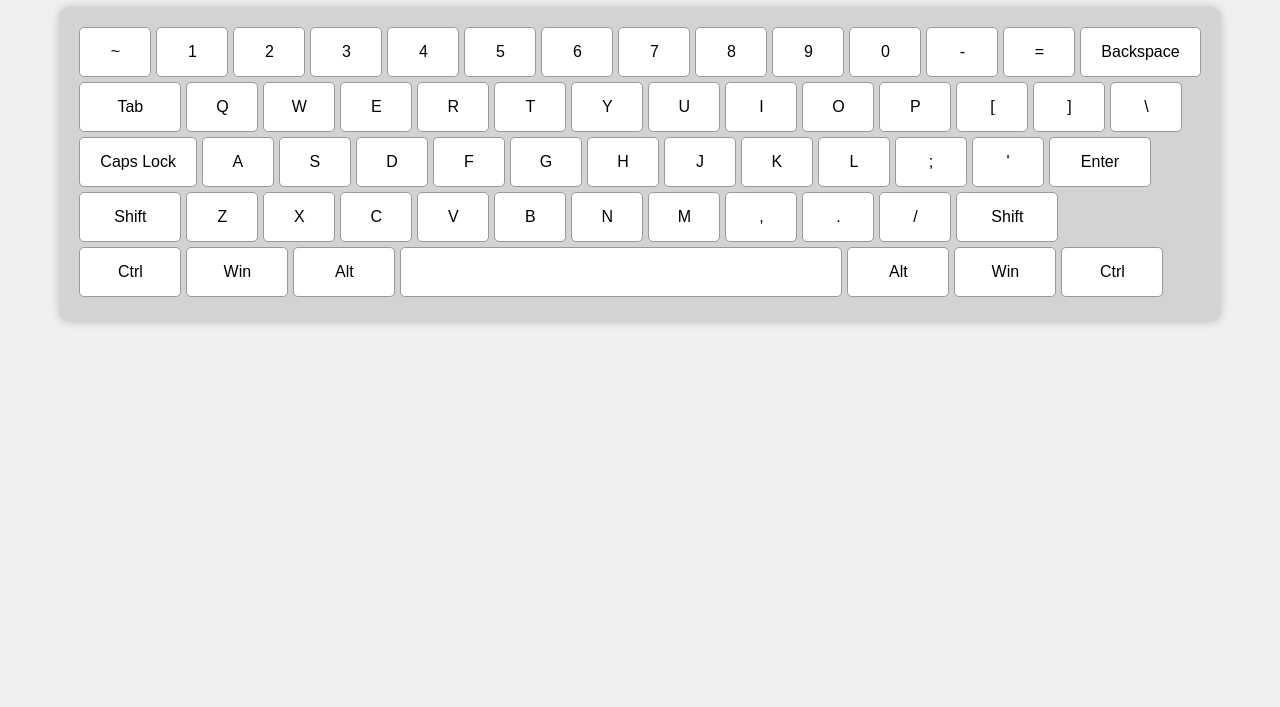
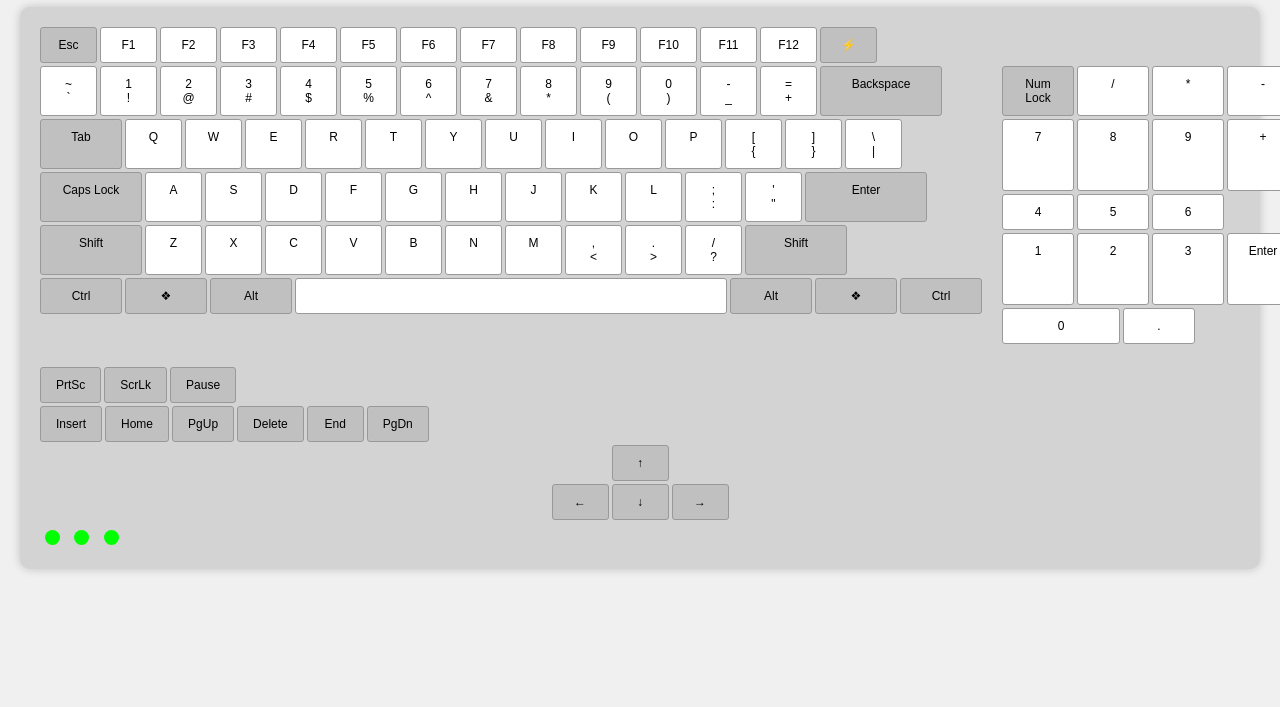
Before and after one commit to bUmmy1337/bUmmy1337.github.io, a plain HTML site: page keyboard/index.html in a window 1280 px wide. Shown: the part 93-800 px from the top of the page. Drawn offline with Linux system fonts and the light colour scheme.

Commit message:
Update index.html

```diff
--- a/keyboard/index.html
+++ b/keyboard/index.html
@@ -3,7 +3,7 @@
 <head>
     <meta charset="UTF-8">
     <meta name="viewport" content="width=device-width, initial-scale=1.0">
-    <title>Virtual Keyboard</title>
+    <title>Full Virtual Keyboard</title>
     <style>
         body {
             font-family: Arial, sans-serif;
@@ -20,24 +20,32 @@
             padding: 20px;
             border-radius: 10px;
             box-shadow: 0 0 10px rgba(0,0,0,0.2);
+            max-width: 1200px;
+        }
+
+        .section {
+            display: flex;
+            gap: 20px;
+            margin-bottom: 20px;
         }
 
         .row {
             display: flex;
-            gap: 5px;
-            margin-bottom: 5px;
+            gap: 3px;
+            margin-bottom: 3px;
         }
 
         .key {
             background-color: white;
             border: 1px solid #999;
-            border-radius: 5px;
-            padding: 15px 20px;
-            min-width: 30px;
+            border-radius: 3px;
+            padding: 10px 15px;
+            min-width: 25px;
             text-align: center;
             transition: all 0.1s;
             cursor: pointer;
             user-select: none;
+            font-size: 12px;
         }
 
         .key.active {
@@ -45,40 +53,67 @@
             transform: scale(0.95);
         }
 
-        .space {
-            width: 400px;
+        .special { background-color: #c0c0c0; }
+        .space { width: 400px; }
+        .medium { min-width: 50px; }
+        .large { min-width: 70px; }
+        .huge { min-width: 90px; }
+        .numpad .key { min-width: 40px; }
+        .indicators { margin-top: 10px; }
+        .indicator {
+            display: inline-block;
+            width: 15px;
+            height: 15px;
+            border-radius: 50%;
+            background-color: #666;
+            margin: 0 5px;
         }
-
-        .special {
-            min-width: 60px;
-        }
-
-        .capslock.active {
-            background-color: #90EE90;
-        }
+        .indicator.active { background-color: #00ff00; }
     </style>
 </head>
 <body>
-    <h1>Keyboard</h1>
+    <h1>Клавиатура</h1>
     <div class="keyboard">
+        <!-- Function Keys -->
         <div class="row">
-            <div class="key" data-code="Backquote">~</div>
-            <div class="key" data-code="Digit1">1</div>
-            <div class="key" data-code="Digit2">2</div>
-            <div class="key" data-code="Digit3">3</div>
-            <div class="key" data-code="Digit4">4</div>
-            <div class="key" data-code="Digit5">5</div>
-            <div class="key" data-code="Digit6">6</div>
-            <div class="key" data-code="Digit7">7</div>
-            <div class="key" data-code="Digit8">8</div>
-            <div class="key" data-code="Digit9">9</div>
-            <div class="key" data-code="Digit0">0</div>
-            <div class="key" data-code="Minus">-</div>
-            <div class="key" data-code="Equal">=</div>
-            <div class="key special" data-code="Backspace">Backspace</div>
+            <div class="key special" data-code="Escape">Esc</div>
+            <div class="key" data-code="F1">F1</div>
+            <div class="key" data-code="F2">F2</div>
+            <div class="key" data-code="F3">F3</div>
+            <div class="key" data-code="F4">F4</div>
+            <div class="key" data-code="F5">F5</div>
+            <div class="key" data-code="F6">F6</div>
+            <div class="key" data-code="F7">F7</div>
+            <div class="key" data-code="F8">F8</div>
+            <div class="key" data-code="F9">F9</div>
+            <div class="key" data-code="F10">F10</div>
+            <div class="key" data-code="F11">F11</div>
+            <div class="key" data-code="F12">F12</div>
+            <div class="key special" data-code="Power">⚡</div>
         </div>
+
+        <div class="section">
+            <div class="main-keyboard">
+                <!-- Main Keyboard -->
                 <div class="row">
-            <div class="key special" data-code="Tab">Tab</div>
+                    <div class="key" data-code="Backquote">~<br>`</div>
+                    <div class="key" data-code="Digit1">1<br>!</div>
+                    <div class="key" data-code="Digit2">2<br>@</div>
+                    <div class="key" data-code="Digit3">3<br>#</div>
+                    <div class="key" data-code="Digit4">4<br>$</div>
+                    <div class="key" data-code="Digit5">5<br>%</div>
+                    <div class="key" data-code="Digit6">6<br>^</div>
+                    <div class="key" data-code="Digit7">7<br>&</div>
+                    <div class="key" data-code="Digit8">8<br>*</div>
+                    <div class="key" data-code="Digit9">9<br>(</div>
+                    <div class="key" data-code="Digit0">0<br>)</div>
+                    <div class="key" data-code="Minus">-<br>_</div>
+                    <div class="key" data-code="Equal">=<br>+</div>
+                    <div class="key special huge" data-code="Backspace">Backspace</div>
+                </div>
+
+                <div class="row">
+                    <div class="key special medium" data-code="Tab">Tab</div>
                     <div class="key" data-code="KeyQ">Q</div>
                     <div class="key" data-code="KeyW">W</div>
                     <div class="key" data-code="KeyE">E</div>
@@ -89,12 +124,13 @@
                     <div class="key" data-code="KeyI">I</div>
                     <div class="key" data-code="KeyO">O</div>
                     <div class="key" data-code="KeyP">P</div>
-            <div class="key" data-code="BracketLeft">[</div>
-            <div class="key" data-code="BracketRight">]</div>
-            <div class="key" data-code="Backslash">\</div>
+                    <div class="key" data-code="BracketLeft">[<br>{</div>
+                    <div class="key" data-code="BracketRight">]<br>}</div>
+                    <div class="key" data-code="Backslash">\<br>|</div>
                 </div>
+
                 <div class="row">
-            <div class="key special caps" data-code="CapsLock">Caps Lock</div>
+                    <div class="key special large" data-code="CapsLock">Caps Lock</div>
                     <div class="key" data-code="KeyA">A</div>
                     <div class="key" data-code="KeyS">S</div>
                     <div class="key" data-code="KeyD">D</div>
@@ -104,12 +140,13 @@
                     <div class="key" data-code="KeyJ">J</div>
                     <div class="key" data-code="KeyK">K</div>
                     <div class="key" data-code="KeyL">L</div>
-            <div class="key" data-code="Semicolon">;</div>
-            <div class="key" data-code="Quote">'</div>
-            <div class="key special" data-code="Enter">Enter</div>
+                    <div class="key" data-code="Semicolon">;<br>:</div>
+                    <div class="key" data-code="Quote">'<br>"</div>
+                    <div class="key special huge" data-code="Enter">Enter</div>
                 </div>
+
                 <div class="row">
-            <div class="key special" data-code="ShiftLeft">Shift</div>
+                    <div class="key special large" data-code="ShiftLeft">Shift</div>
                     <div class="key" data-code="KeyZ">Z</div>
                     <div class="key" data-code="KeyX">X</div>
                     <div class="key" data-code="KeyC">C</div>
@@ -117,57 +154,129 @@
                     <div class="key" data-code="KeyB">B</div>
                     <div class="key" data-code="KeyN">N</div>
                     <div class="key" data-code="KeyM">M</div>
-            <div class="key" data-code="Comma">,</div>
-            <div class="key" data-code="Period">.</div>
-            <div class="key" data-code="Slash">/</div>
-            <div class="key special" data-code="ShiftRight">Shift</div>
+                    <div class="key" data-code="Comma">,<br><</div>
+                    <div class="key" data-code="Period">.<br>></div>
+                    <div class="key" data-code="Slash">/<br>?</div>
+                    <div class="key special large" data-code="ShiftRight">Shift</div>
+                </div>
+
+                <div class="row">
+                    <div class="key special medium" data-code="ControlLeft">Ctrl</div>
+                    <div class="key special medium" data-code="MetaLeft">❖</div>
+                    <div class="key special medium" data-code="AltLeft">Alt</div>
+                    <div class="key space" data-code="Space"> </div>
+                    <div class="key special medium" data-code="AltRight">Alt</div>
+                    <div class="key special medium" data-code="MetaRight">❖</div>
+                    <div class="key special medium" data-code="ControlRight">Ctrl</div>
+                </div>
+            </div>
+
+            <!-- Numpad -->
+            <div class="numpad">
+                <div class="row">
+                    <div class="key special" data-code="NumLock">Num<br>Lock</div>
+                    <div class="key" data-code="NumpadDivide">/</div>
+                    <div class="key" data-code="NumpadMultiply">*</div>
+                    <div class="key" data-code="NumpadSubtract">-</div>
                 </div>
                 <div class="row">
-            <div class="key special" data-code="ControlLeft">Ctrl</div>
-            <div class="key special" data-code="MetaLeft">Win</div>
-            <div class="key special" data-code="AltLeft">Alt</div>
-            <div class="key space" data-code="Space"> </div>
-            <div class="key special" data-code="AltRight">Alt</div>
-            <div class="key special" data-code="MetaRight">Win</div>
-            <div class="key special" data-code="ControlRight">Ctrl</div>
+                    <div class="key" data-code="Numpad7">7</div>
+                    <div class="key" data-code="Numpad8">8</div>
+                    <div class="key" data-code="Numpad9">9</div>
+                    <div class="key" data-code="NumpadAdd" style="height: 50px;">+</div>
+                </div>
+                <div class="row">
+                    <div class="key" data-code="Numpad4">4</div>
+                    <div class="key" data-code="Numpad5">5</div>
+                    <div class="key" data-code="Numpad6">6</div>
+                </div>
+                <div class="row">
+                    <div class="key" data-code="Numpad1">1</div>
+                    <div class="key" data-code="Numpad2">2</div>
+                    <div class="key" data-code="Numpad3">3</div>
+                    <div class="key" data-code="NumpadEnter" style="height: 50px;">Enter</div>
+                </div>
+                <div class="row">
+                    <div class="key" data-code="Numpad0" style="width: 86px;">0</div>
+                    <div class="key" data-code="NumpadDecimal">.</div>
+                </div>
+            </div>
+        </div>
+
+        <!-- Control Keys -->
+        <div class="row">
+            <div class="key special" data-code="PrintScreen">PrtSc</div>
+            <div class="key special" data-code="ScrollLock">ScrLk</div>
+            <div class="key special" data-code="Pause">Pause</div>
+        </div>
+
+        <!-- Navigation Keys -->
+        <div class="row">
+            <div class="key special" data-code="Insert">Insert</div>
+            <div class="key special" data-code="Home">Home</div>
+            <div class="key special" data-code="PageUp">PgUp</div>
+            <div class="key special" data-code="Delete">Delete</div>
+            <div class="key special" data-code="End">End</div>
+            <div class="key special" data-code="PageDown">PgDn</div>
+        </div>
+
+        <!-- Arrow Keys -->
+        <div class="row" style="justify-content: center;">
+            <div class="key special" data-code="ArrowUp">↑</div>
+        </div>
+        <div class="row" style="justify-content: center;">
+            <div class="key special" data-code="ArrowLeft">←</div>
+            <div class="key special" data-code="ArrowDown">↓</div>
+            <div class="key special" data-code="ArrowRight">→</div>
+        </div>
+
+        <!-- Indicators -->
+        <div class="indicators">
+            <span class="indicator" id="capsIndicator"></span>
+            <span class="indicator" id="numIndicator"></span>
+            <span class="indicator" id="scrollIndicator"></span>
         </div>
     </div>
 
     <script>
         const keys = document.querySelectorAll('.key');
+        const keyMap = {};
+        const indicators = {
+            caps: document.getElementById('capsIndicator'),
+            num: document.getElementById('numIndicator'),
+            scroll: document.getElementById('scrollIndicator')
+        };
 
-        // Соответствие между кодами клавиш и элементами
-        const keyMap = {};
         keys.forEach(key => {
             const code = key.dataset.code;
             keyMap[code] = key;
         });
 
-        function handleKeyDown(event) {
+        function updateIndicators() {
+            indicators.caps.classList.toggle('active', navigator.keyboard.getLayoutMap().then(layoutMap => layoutMap.get('CapsLock')));
+            indicators.num.classList.toggle('active', navigator.keyboard.getLayoutMap().then(layoutMap => layoutMap.get('NumLock')));
+            indicators.scroll.classList.toggle('active', navigator.keyboard.getLayoutMap().then(layoutMap => layoutMap.get('ScrollLock')));
+        }
+
+        function handleKeyEvent(event) {
             const keyElement = keyMap[event.code];
             if (keyElement) {
-                keyElement.classList.add('active');
-            }
+                keyElement.classList.toggle('active', event.type === 'keydown');
             }
 
-        function handleKeyUp(event) {
-            const keyElement = keyMap[event.code];
-            if (keyElement) {
-                keyElement.classList.remove('active');
-            }
+            // Special handling for lock keys
+            if (['CapsLock', 'NumLock', 'ScrollLock'].includes(event.code)) {
+                updateIndicators();
             }
 
-        // Обработчики событий
-        window.addEventListener('keydown', handleKeyDown);
-        window.addEventListener('keyup', handleKeyUp);
+            event.preventDefault();
+        }
 
-        // Обработка состояния Caps Lock
-        window.addEventListener('keydown', (event) => {
-            if (event.code === 'CapsLock') {
-                const capsKey = keyMap['CapsLock'];
-                capsKey.classList.toggle('active');
-            }
-        });
+        window.addEventListener('keydown', handleKeyEvent);
+        window.addEventListener('keyup', handleKeyEvent);
+
+        // Initial indicators update
+        updateIndicators();
     </script>
 </body>
 </html>
```
Lines whose indentation alone changed are shown as unchanged.
